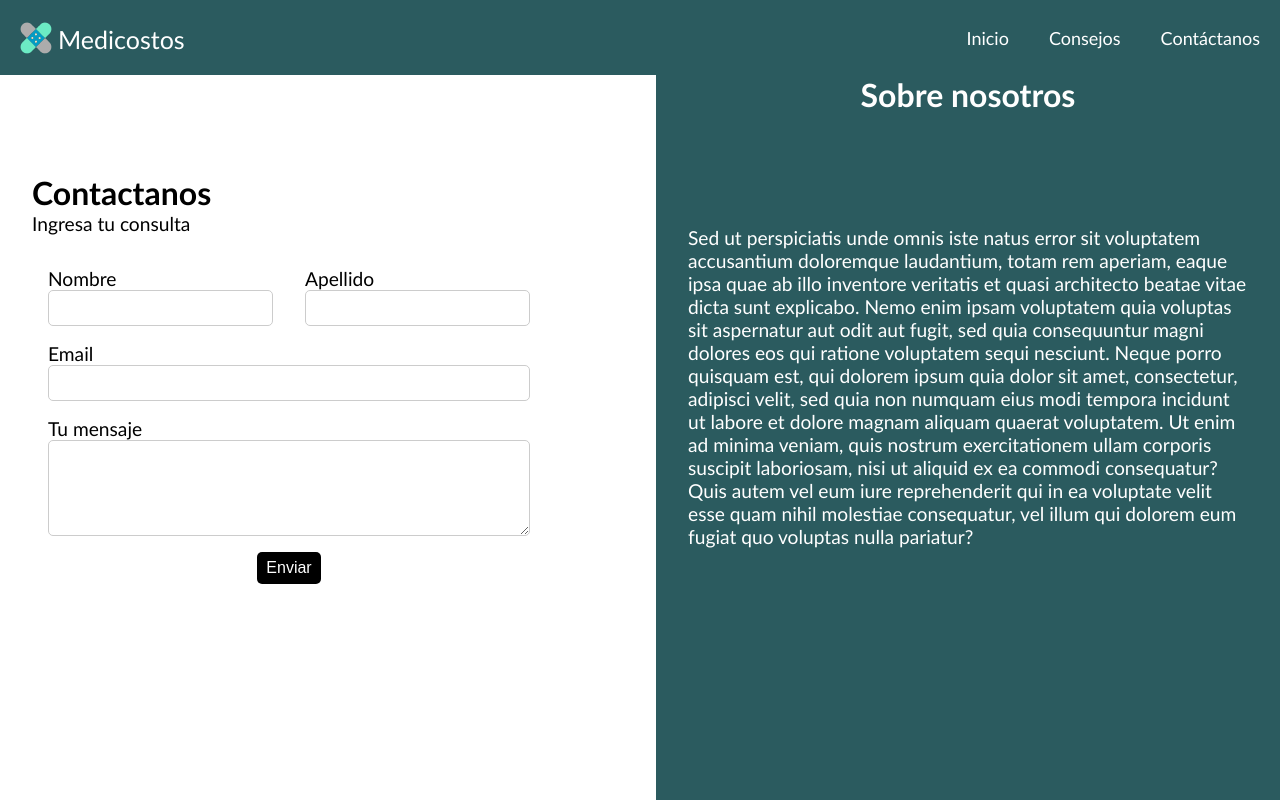
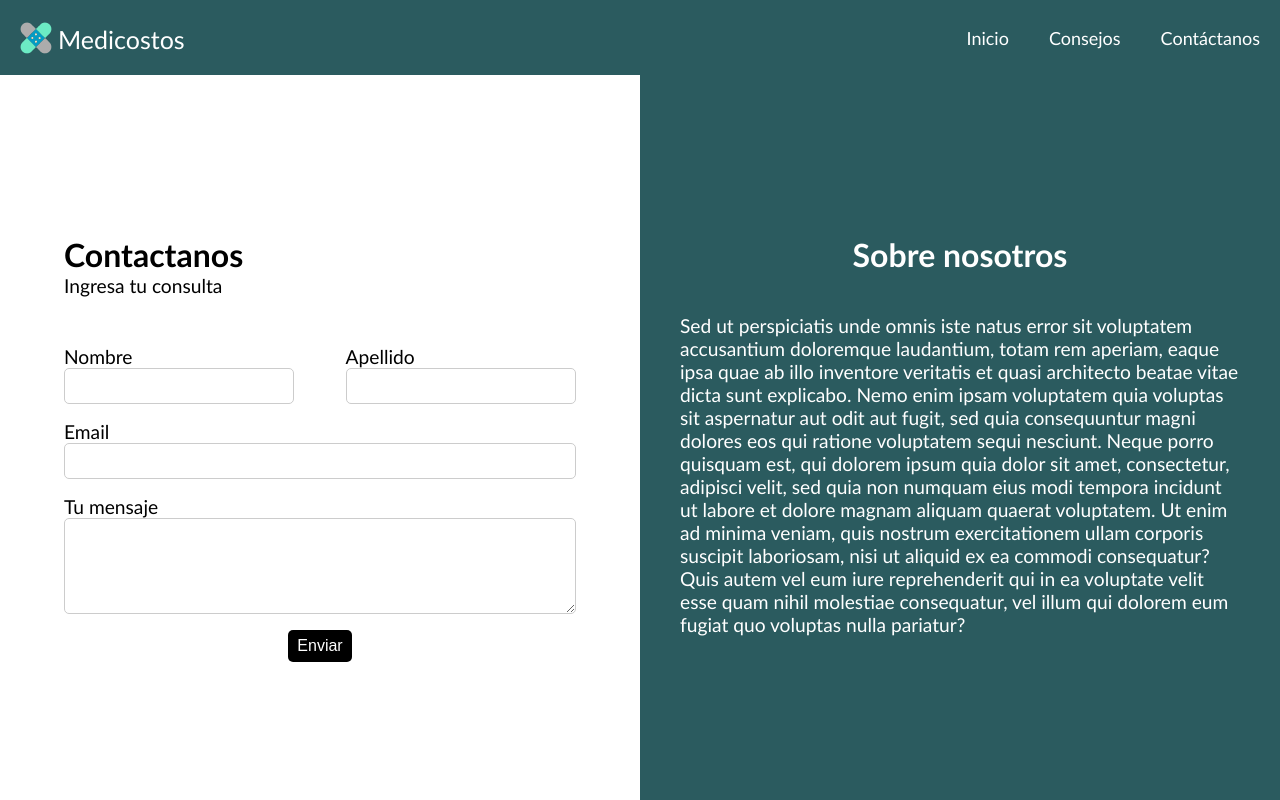
Before and after one commit to ttaxyy/medicostos, a React (Vite) app in the folder medicostos/: page /contactanos in a window 1280 px wide. Built offline with nearby package versions, Linux system fonts and the light colour scheme; the HTML template or start-up script is replaced by a standard one.

Commit message:
Seccion contacto centrada

```diff
--- a/medicostos/src/Contacto/Contacto.css
+++ b/medicostos/src/Contacto/Contacto.css
@@ -4,20 +4,20 @@
     100vh - 75px
   ); /* los 75px son por la altura que le puso jett al navbar */
   align-items: center;
-  padding: 2rem 0 2rem 2rem; /* no puede ser lo que me costo esta rewea xd */
   flex-direction: row;
 }
 
 .contenido {
   display: flex;
-  height: 80%;
+  height: calc(100vh - 75px);
   width: 50%;
+  justify-content: center;
 }
 
 .contenido2 {
   flex: 1;
   display: flex;
-  height: calc(100% + 4rem);
+  height: calc(100vh - 75px);
   background-color: var(
     --verde-oscuro
   ) !important; /*  gonzalo good carriando insano aqui*/
@@ -26,6 +26,8 @@
 .contenidoFormulario {
   display: flex;
   flex-direction: column;
+  margin-top: 20vh;
+  width: 80%;
 }
 .titulo {
   margin-bottom: 1rem;
@@ -35,6 +37,8 @@
   display: flex;
   color: white;
   flex-direction: column;
+  gap: 5vh;
+  margin-top: 20vh;
 }
 
 .mensajito > h2 {
@@ -44,8 +48,7 @@
 }
 .mensajito > p {
   display: flex;
-  margin-top: 7rem; /*  no pudiste poner en el centro la wea, preguntale a los cabros */
-  margin: 7rem 2rem 0 2rem;
+  margin: 0vh 5vh;
 }
 
 input {
@@ -56,7 +59,7 @@ input {
 .inputs p {
   display: flex;
   flex-direction: column;
-  padding: 0 1rem 1rem 1rem;
+  margin-top: 1rem;
 }
 #mensaje {
   height: 6rem;
@@ -65,6 +68,7 @@ input {
 .enviar {
   display: flex;
   justify-content: center;
+  margin-top: 1rem;
 }
 
 input,
@@ -78,6 +82,13 @@ textarea {
 .nombreApellido {
   display: flex;
   padding-top: 1rem;
+  flex-direction: row;
+  justify-content: space-between;
+}
+
+#nombre,
+#apellido {
+  width: 18vw;
 }
 
 .enviar button {
@@ -123,6 +134,7 @@ textarea {
     display: flex;
     flex-direction: column;
   }
+
   .contenidoFormulario {
     width: 100vh;
     padding: 0;
--- a/medicostos/src/Portada/Portada.css
+++ b/medicostos/src/Portada/Portada.css
@@ -31,12 +31,13 @@ body {
 }
 
 #imagenPortada {
-  width: 50vw;
+  width: 50%;
   height: 100%;
   object-fit: cover;
 }
 
 #lema {
+  width: 50%;
   display: flex;
   flex-direction: column;
   justify-content: center;
--- a/medicostos/src/components/Busqueda/SearchBar.jsx
+++ b/medicostos/src/components/Busqueda/SearchBar.jsx
@@ -25,7 +25,7 @@ const SearchBar = ({ setIsScrolled }) => {
         />
       </div>
       <div className="med-list">
-        <MedicationsList query={query} />
+        {query && <MedicationsList query={query} />}{" "}
       </div>
     </section>
   );
```
